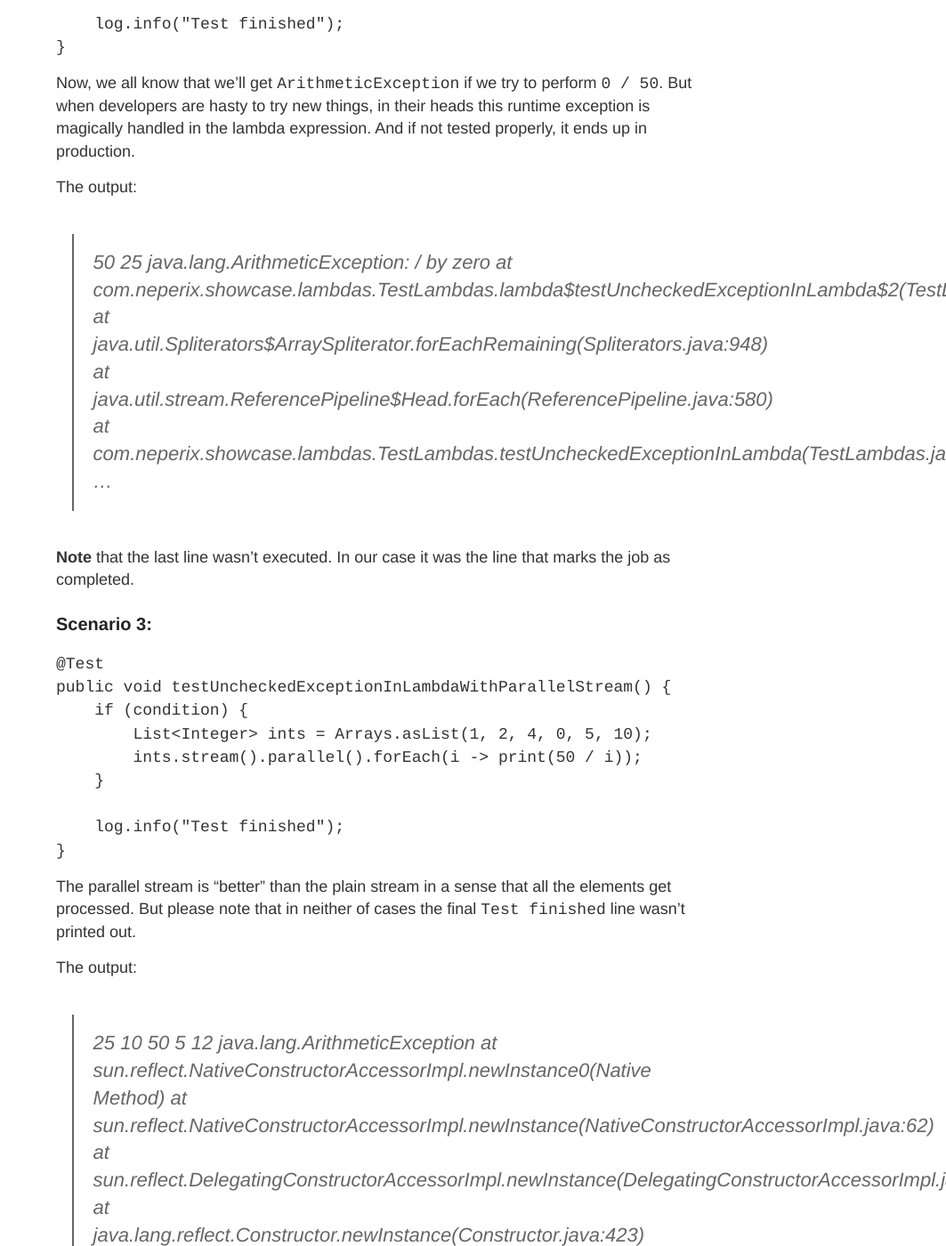
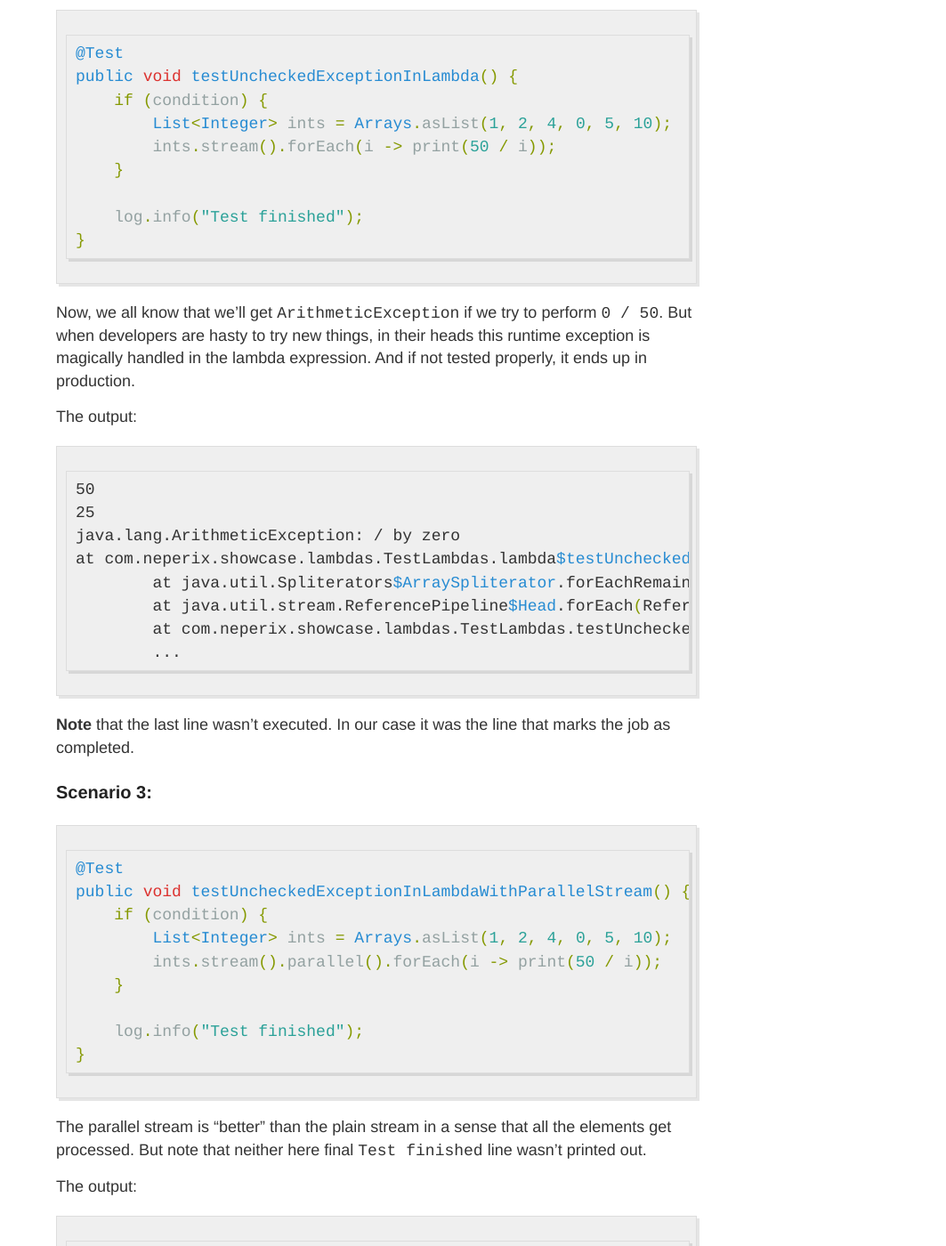
Before and after one commit to petarmitrovic/petarmitrovic.github.io, a Jekyll site: the page built from _posts/2018-7-4-To-Lambda-Or-Not-To-Lambda.md, in a window 1280 px wide and 1400 px high, scrolled down 3531 px. Shown: the whole window at 89% size, without its empty margins (217-1280 px from the left). Built offline with Jekyll 4.4.1, drawn with Linux system fonts in a browser that asks for light colours; some of the changed text lies outside the part shown.

Commit message:
Formatting

````diff
--- a/_posts/2018-7-4-To-Lambda-Or-Not-To-Lambda.md
+++ b/_posts/2018-7-4-To-Lambda-Or-Not-To-Lambda.md
@@ -74,7 +74,7 @@ In all the examples below, consider `condition` is set to `true`. I've put it th
 
 ### Scenario 1: No exceptions are thrown from lambda expression:
 
-``` Java
+``` java
 @Test
 public void listStreamForeachNoExceptionInLambda() {
     if (condition) {
@@ -86,19 +86,22 @@ public void listStreamForeachNoExceptionInLambda() {
 }
 ```
 
-This one gives us the expected output:
-> 50
+This one gives us the expected output for the "happy path":
+
+``` sh
+50
 25
 12
 10
 5
 [INFO ] 2018-07-04 16:00:29.436 [main] TestLambdas - Test finished
+```
 
 Note: Here we used `forEach` from Stream API, but we would get the same results using the `forEach` defined in `Iterable` although those two might have different semantics.
 
 ### Scenario 2: A runtime exception is thrown from lambda expression:
 
-``` Java
+``` java
 @Test
 public void testUncheckedExceptionInLambda() {
     if (condition) {
@@ -113,7 +116,9 @@ public void testUncheckedExceptionInLambda() {
 Now, we all know that we'll get `ArithmeticException` if we try to perform `0 / 50`. But when developers are hasty to try new things, in their heads this runtime exception is magically handled in the lambda expression. And if not tested properly, it ends up in production.
 
 The output:
-> 50
+
+``` sh
+50
 25
 java.lang.ArithmeticException: / by zero
 at com.neperix.showcase.lambdas.TestLambdas.lambda$testUncheckedExceptionInLambda$2(TestLambdas.java:52)
@@ -121,12 +126,13 @@ at com.neperix.showcase.lambdas.TestLambdas.lambda$testUncheckedExceptionInLambd
 	at java.util.stream.ReferencePipeline$Head.forEach(ReferencePipeline.java:580)
 	at com.neperix.showcase.lambdas.TestLambdas.testUncheckedExceptionInLambda(TestLambdas.java:52)
 	...
+```
 
 **Note** that the last line wasn't executed. In our case it was the line that marks the job as completed.
 
 ### Scenario 3:
 
-``` Java
+``` java
 @Test
 public void testUncheckedExceptionInLambdaWithParallelStream() {
     if (condition) {
@@ -137,10 +143,11 @@ public void testUncheckedExceptionInLambdaWithParallelStream() {
     log.info("Test finished");
 }
 ```
-The parallel stream is "better" than the plain stream in a sense that all the elements get processed. But please note that in neither of cases the final `Test finished` line wasn't printed out.
+The parallel stream is "better" than the plain stream in a sense that all the elements get processed. But note that neither here final `Test finished` line wasn't printed out.
 
 The output:
->25
+``` sh
+25
 10
 50
 5
@@ -159,6 +166,7 @@ java.lang.ArithmeticException
 	at java.util.stream.ReferencePipeline.forEach(ReferencePipeline.java:418)
 	at java.util.stream.ReferencePipeline$Head.forEach(ReferencePipeline.java:583)
 	at com.neperix.showcase.lambdas.TestLambdas.testUncheckedExceptionInLambda(TestLambdas.java:52)
+```
 
 ## Takeaways
 - Don’t hesitate to use new language features, but make sure you understand how they work and if they really fit your need
````
